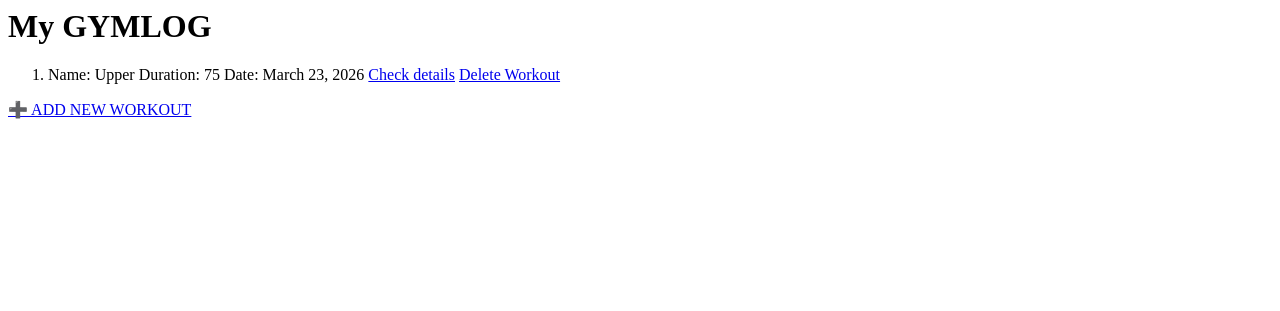
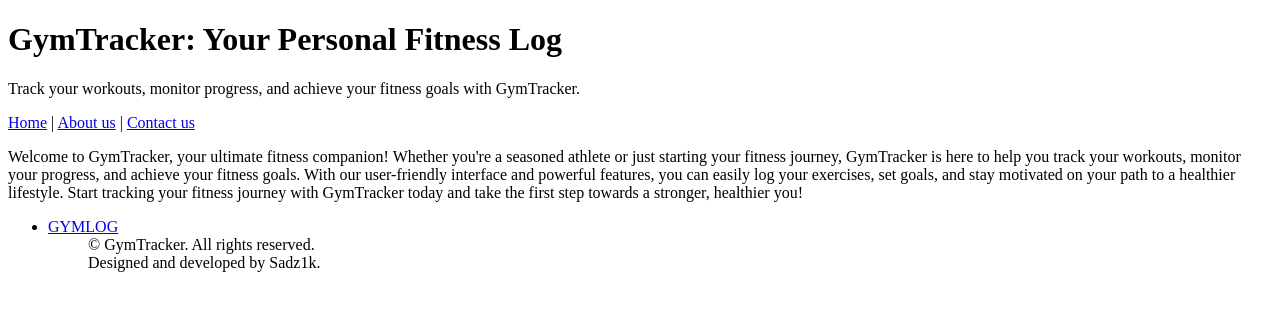
Before and after one commit to sadz1kk/gymlog_project, a Django app: page / in a window 1280 px wide. Shown: the top 311 px of the page. Run offline with Django 5.2, Linux system fonts and the light colour scheme; data comes from the database, SQL or seed files in the repository.

Commit message:
Kolejny etap

```diff
--- a/gymlogbook/settings.py
+++ b/gymlogbook/settings.py
@@ -103,7 +103,7 @@ AUTH_PASSWORD_VALIDATORS = [
 # Internationalization
 # https://docs.djangoproject.com/en/6.0/topics/i18n/
 
-LANGUAGE_CODE = 'en-us'
+LANGUAGE_CODE = 'pl'
 
 TIME_ZONE = 'UTC'
 
--- a/gymlogbook/urls.py
+++ b/gymlogbook/urls.py
@@ -16,6 +16,7 @@ Including another URLconf
 """
 from django.contrib import admin
 from django.urls import path, include
+from training.views import exercise_list
 
 urlpatterns = [
     path('admin/', admin.site.urls),
--- a/training/templates/training/add_exercise.html
+++ b/training/templates/training/add_exercise.html
@@ -8,3 +8,7 @@
 <a href="{% url 'workout_detail' workout.id %}">
     <button type="submit">Back</button>
 </a>
+
+{% block footer%}
+    {% include "training/partials/footer.html" %}
+{% endblock footer%}
--- a/training/templates/training/add_workout copy.html
+++ b/training/templates/training/add_workout copy.html
@@ -7,3 +7,7 @@
         <button type="button">Back</button>
     </a>
 </form>
+
+{% block footer%}
+    {% include "training/partials/footer.html" %}
+{% endblock footer%}
--- a/training/templates/training/add_workout.html
+++ b/training/templates/training/add_workout.html
@@ -7,3 +7,7 @@
         <button type="button">Back</button>
     </a>
 </form>
+
+{% block footer%}
+    {% include "training/partials/footer.html" %}
+{% endblock footer%}
--- /dev/null
+++ b/training/templates/training/home.html
@@ -0,0 +1,16 @@
+{% extends "training/partials/base.html" %}
+{% block title %}Home{% endblock title %}
+
+{% block content%}
+
+    <p>
+        Welcome to GymTracker, your ultimate fitness companion! Whether you're a seasoned athlete or just starting your fitness journey, GymTracker is here to help you track your workouts, monitor your progress, and achieve your fitness goals. With our user-friendly interface and powerful features, you can easily log your exercises, set goals, and stay motivated on your path to a healthier lifestyle. Start tracking your fitness journey with GymTracker today and take the first step towards a stronger, healthier you!
+    </p>
+
+    <ul>
+            <li><a href = "{% url 'exercise_list' %}">GYMLOG</a></li>
+    <ul>
+
+
+
+{% endblock content%}
--- a/training/templates/training/list.html
+++ b/training/templates/training/list.html
@@ -14,3 +14,10 @@
 </ol>
 
 <a href="{% url 'add_workout' %}">➕ ADD NEW WORKOUT</a>
+<ul>
+    <li><a href="{% url 'home' %}">Home</a></li>
+</ul>
+
+{% block footer%}
+    {% include "training/partials/footer.html" %}
+{% endblock footer%}
--- /dev/null
+++ b/training/templates/training/partials/base.html
@@ -0,0 +1,24 @@
+<!DOCTYPE html>
+<html lang="en">
+<head>
+    <meta charset="UTF-8">
+    <meta name="viewport" content="width=device-width, initial-scale=1.0">
+    <title>{% block title %} {% endblock title %} | GymTracker: Your Personal Fitness Log</title>
+    <meta content = "GymTracker is your ultimate fitness companion, designed to help you track your workouts, monitor progress, and achieve your fitness goals. With a user-friendly interface and powerful features, GymTracker makes it easy to log exercises, set goals, and stay motivated on your fitness journey." name="description">
+    <meta content="Sadz1k" name="author">
+</head>
+<body>
+    {% block header %}
+        {% include "training/partials/top-bar.html" %}
+    {% endblock header %}
+
+    {% block content %}
+
+    {% endblock content %}
+
+    {% block footer %}
+        {% include "training/partials/footer.html" %}
+    {% endblock footer %}
+
+</body>
+</html>
--- /dev/null
+++ b/training/templates/training/partials/footer.html
@@ -0,0 +1,9 @@
+{%block footer%}
+    <div>
+        <script document.write(new Date().getFullYear())></script> © GymTracker. All rights reserved.
+    </div>
+
+    <div>
+        Designed and developed by Sadz1k.
+    </div>
+{% endblock footer%}
--- /dev/null
+++ b/training/templates/training/partials/top-bar.html
@@ -0,0 +1,12 @@
+{%block header %}
+    <div>
+        <h1>GymTracker: Your Personal Fitness Log</h1>
+        <p>Track your workouts, monitor progress, and achieve your fitness goals with GymTracker.</p>
+    </div>
+
+    <div>
+            <a href="{% url 'home' %}">Home</a> |
+            <a href="{% url 'about' %}">About us</a> |
+            <a href="{% url 'contact' %}">Contact us</a>
+    </div>
+{% endblock header %}
--- a/training/templates/training/workout_detail.html
+++ b/training/templates/training/workout_detail.html
@@ -24,3 +24,7 @@
 <a href="{% url 'add_exercise' workout.id %}">
     <button type="button">➕ Add Exercise to this workout</button>
 </a>
+
+{% block footer%}
+    {% include "training/partials/footer.html" %}
+{% endblock footer%}
--- a/training/urls.py
+++ b/training/urls.py
@@ -2,7 +2,10 @@ from django.urls import path
 from . import views
 
 urlpatterns = [
-    path('', views.exercise_list, name='exercise_list'),
+    path('', views.home, name='home'),
+    path('exerciselist/', views.exercise_list, name='exercise_list'),
+    path('about/', views.about, name='about'),
+    path('contact/', views.contact, name='contact'),
     path('addworkout/', views.add_workout, name='add_workout'),
     path('workoutdetail/<int:pk>', views.workout_detail, name='workout_detail'),
     path('deleteworkout/<int:pk>', views.delete_workout, name='delete_workout'),
--- a/training/views.py
+++ b/training/views.py
@@ -5,6 +5,15 @@ from .forms import ExerciseForm
 from .forms import WorkoutForm
 
 # Create your views here.
+
+def home(request):
+     return render(request, 'training/home.html')
+
+def about(request):
+     return render(request, 'training/about.html')
+
+def contact(request):
+     return render(request, 'training/contact.html')
 
 def exercise_list(request):
     workout = Workout.objects.all()
```
Also changed, not shown: training/templates/training/about.html (added, +20 -0 lines), training/templates/training/contact.html (added, +20 -0 lines).
